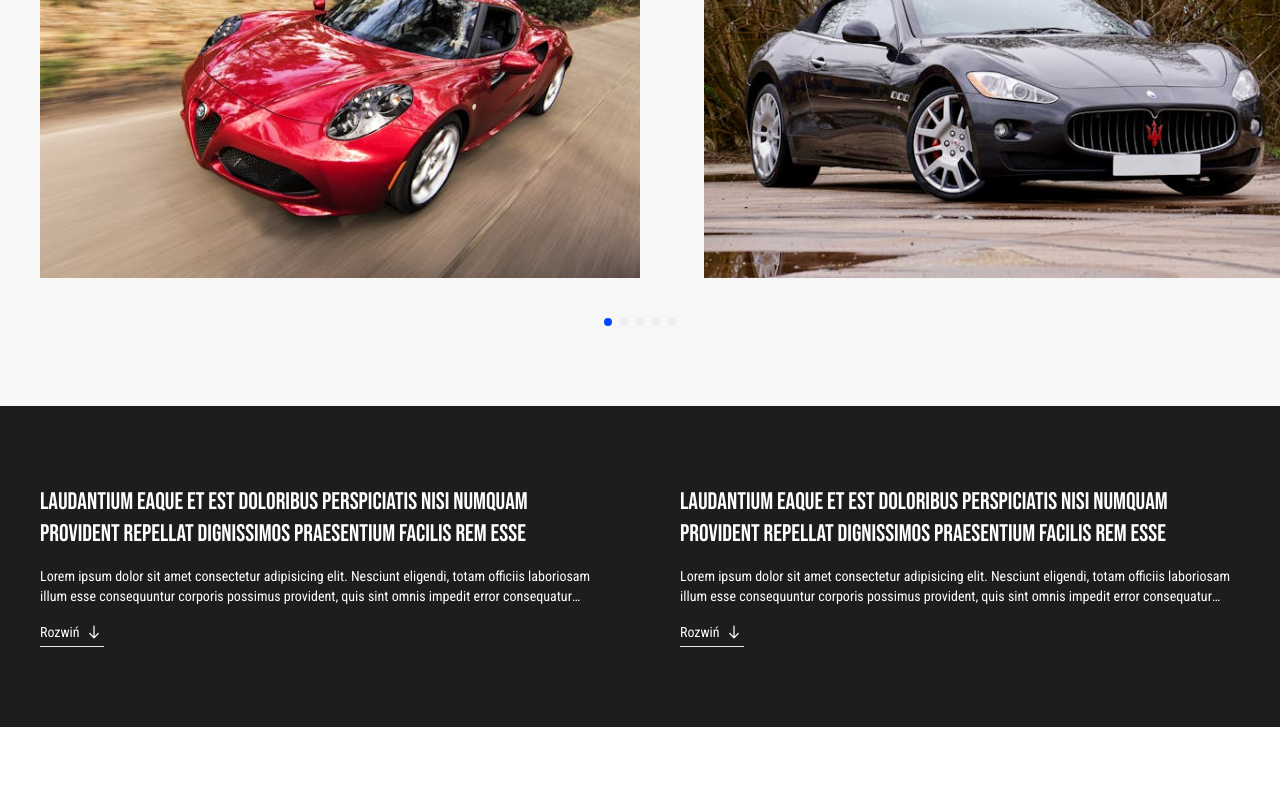
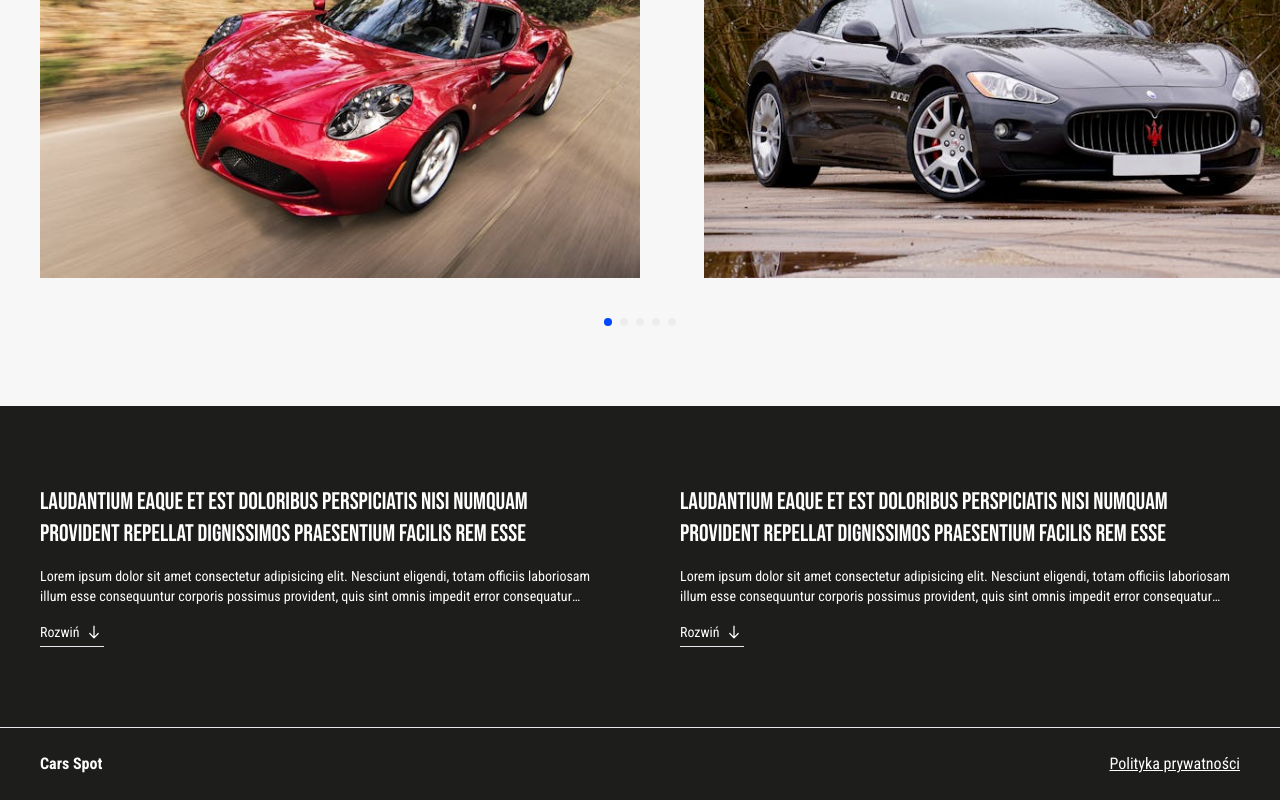
Before and after one commit to pZmudzki/Cars, a React (Vite) app: page / in a window 1280 px wide. Shown: the part 1218-2018 px from the top of the page. Before the commit the page ends 1945 px from the top, so only its background shows below. Built offline with nearby package versions, Linux system fonts and the light colour scheme.

Commit message:
Implement footer section

```diff
--- a/src/App.jsx
+++ b/src/App.jsx
@@ -1,4 +1,5 @@
 import FAQSection from "./components/FAQSection";
+import Footer from "./components/Footer";
 import GallerySection from "./components/GallerySection";
 import HeroSection from "./components/HeroSection";
 import Navbar from "./components/Navbar";
@@ -10,6 +11,7 @@ function App() {
       <HeroSection />
       <GallerySection />
       <FAQSection />
+      <Footer />
     </div>
   );
 }
--- /dev/null
+++ b/src/components/Footer.jsx
@@ -0,0 +1,16 @@
+import Container from "./ui/Container";
+
+function Footer() {
+  return (
+    <footer className="text-white bg-gray-fontSecondary py-6 border-t">
+      <Container className="flex justify-between">
+        <h3 className="text-base font-bold font-primary">Cars Spot</h3>
+        <a className="text-base underline font-primary" href="#privacy_policy">
+          Polityka prywatności
+        </a>
+      </Container>
+    </footer>
+  );
+}
+
+export default Footer;
```
